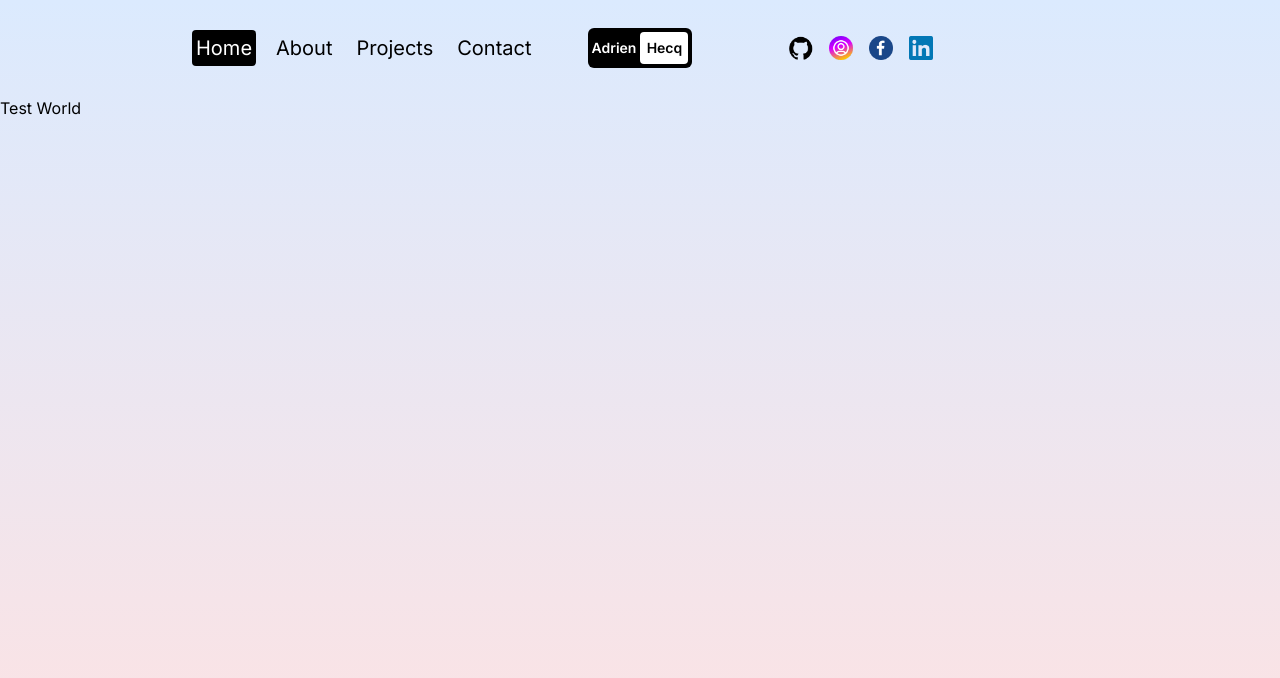
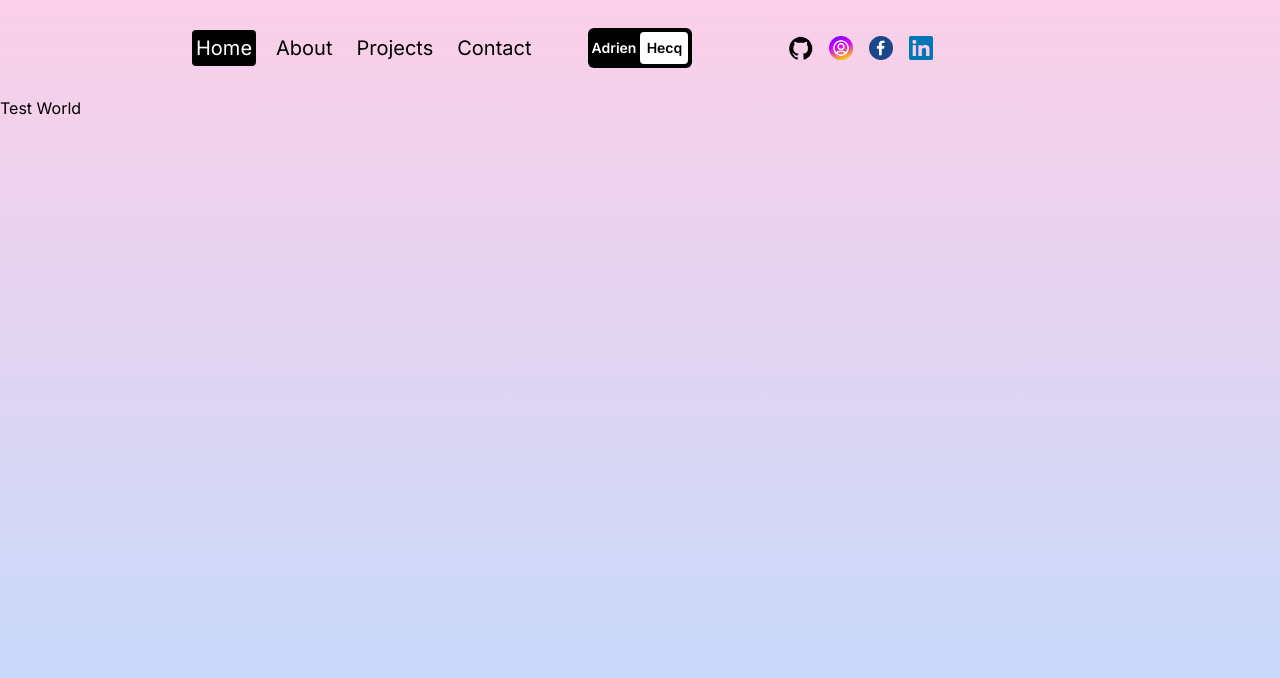
Before and after one commit to AdrienHq/AdrienHq-Portfolio-V2, a Next.js app: page / in a window 1280 px wide. Shown: the top 678 px of the page. Built offline with nearby package versions, Linux system fonts and the light colour scheme.

Commit message:
feat: dependencies

```diff
--- a/src/app/layout.js
+++ b/src/app/layout.js
@@ -15,7 +15,7 @@
     return (
         <html lang="en">
         <body className={inter.className}>
-        <div className='h-screen w-screen bg-gradient-to-b from-blue-100 to-red-100'>
+        <div className='h-screen w-screen bg-gradient-to-b from-pink-200 to-blue-200 '>
             <div className='h-24'>
                 <Navbar/>
             </div>
```
Also changed, not shown: 1 other file (tests, documents, lock files or other folders).
